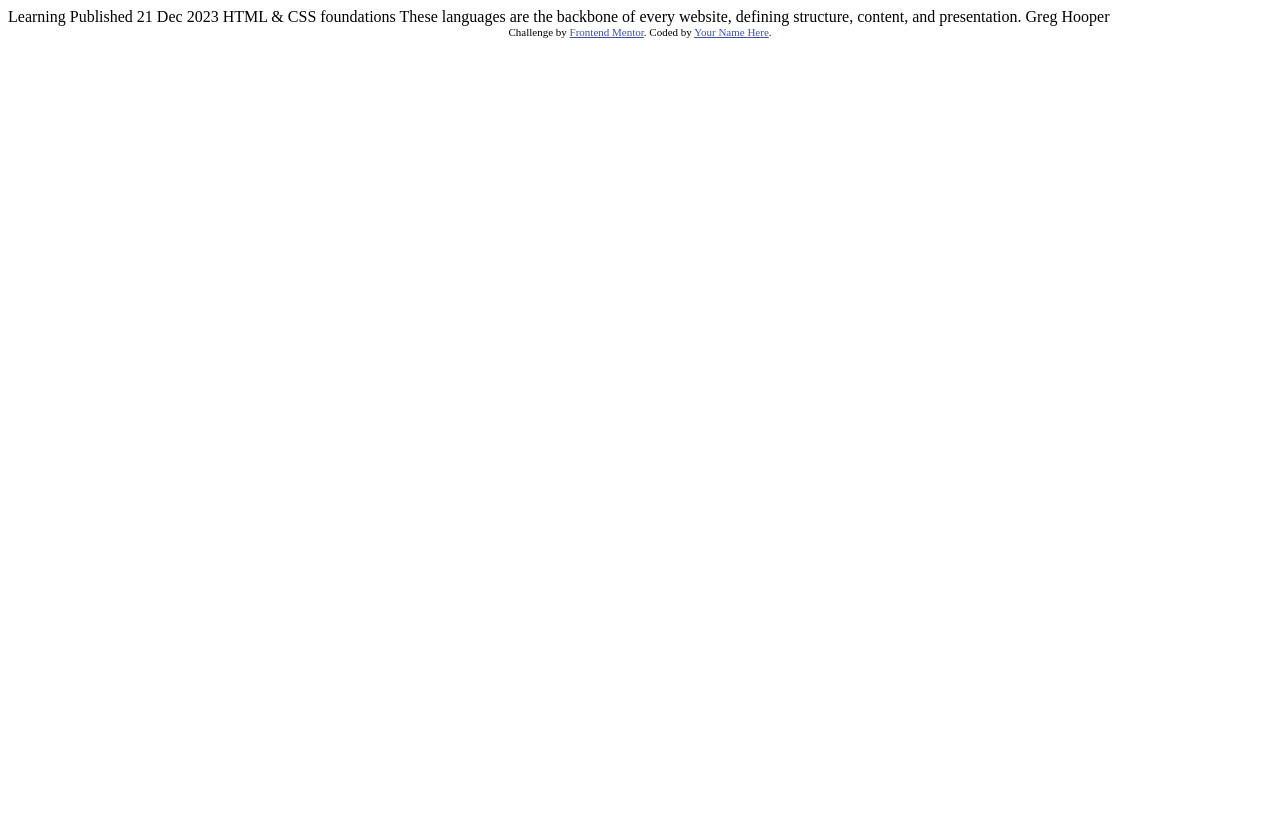
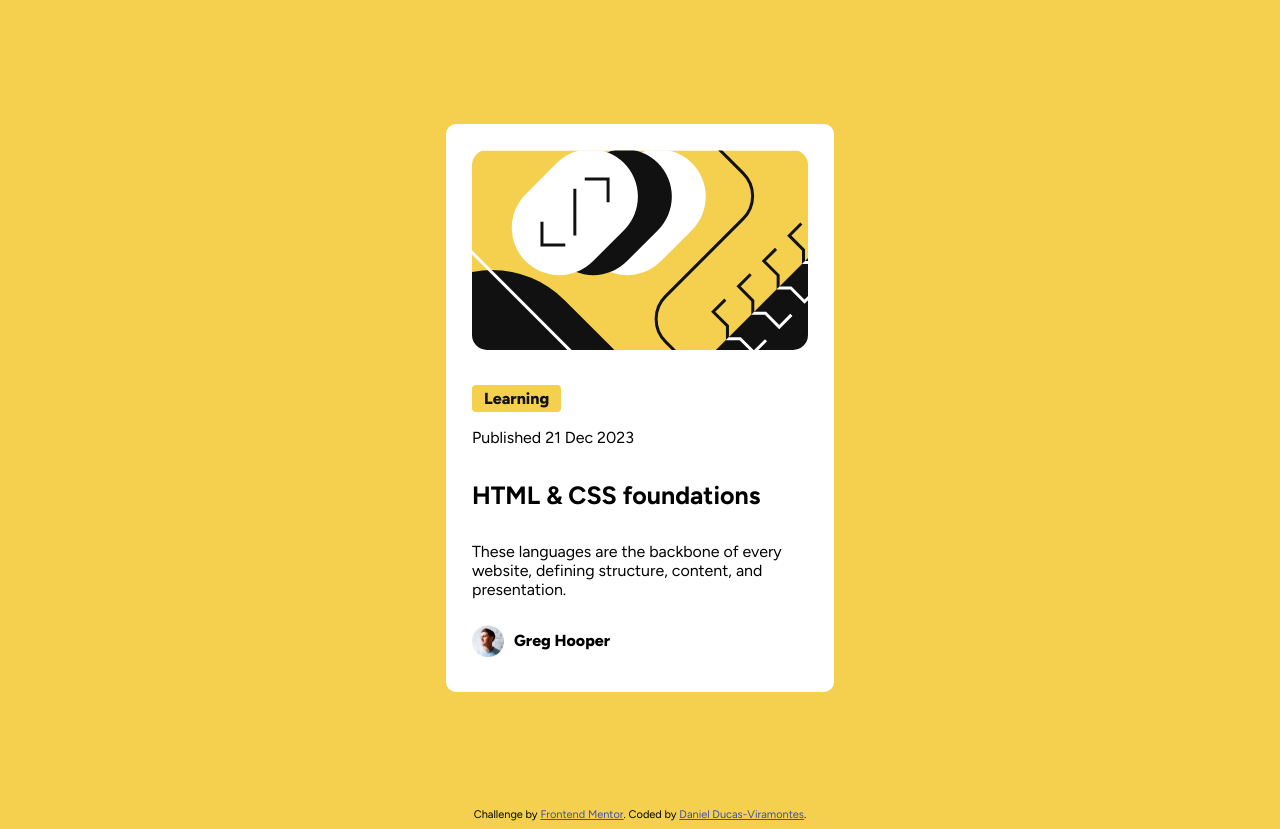
Before and after one commit to DanDucVira/Blog-preview-card-Challenge, a plain HTML site: page index.html in a window 1280 px wide. Before the commit the page ends 800 px from the top, so only its background shows below. Drawn offline with Linux system fonts and the light colour scheme.

Commit message:
Update 1

```diff
--- a/index.html
+++ b/index.html
@@ -1,32 +1,56 @@
 <!DOCTYPE html>
 <html lang="en">
   <head>
-  <meta charset="UTF-8">
-  <meta name="viewport" content="width=device-width, initial-scale=1.0"> <!-- displays site properly based on user's device -->
+    <meta charset="UTF-8" />
+    <meta name="viewport" content="width=device-width, initial-scale=1.0" />
+    <!-- displays site properly based on user's device -->
 
-  <link rel="icon" type="image/png" sizes="32x32" href="./assets/images/favicon-32x32.png">
-  <link rel="stylesheet" href="main.css">
+    <link
+      rel="icon"
+      type="image/png"
+      sizes="32x32"
+      href="./assets/images/favicon-32x32.png"
+    />
+    <link rel="stylesheet" href="main.css" />
+    <link rel="preconnect" href="https://fonts.googleapis.com" />
+    <link rel="preconnect" href="https://fonts.gstatic.com" crossorigin />
+    <link
+      href="https://fonts.googleapis.com/css2?family=Figtree:ital,wght@0,300..900;1,300..900&display=swap"
+      rel="stylesheet"
+    />
 
     <title>Frontend Mentor | Blog preview card</title>
 
     <!-- Feel free to remove these styles or customise in your own stylesheet 👍 -->
-
   </head>
   <body>
+    <main>
+      <div class="card-container">
+        <div class="img-container"></div>
+        <div class="content-container">
+          <span>Learning </span>
+          <p>Published 21 Dec 2023</p>
+          <h1>HTML & CSS foundations</h1>
+          <p>
+            These languages are the backbone of every website, defining structure, content, and
+            presentation.
+          </p>
+        </div>
 
-  Learning
+        <div class="footer-container">
+          <img src="./assets/images/image-avatar.webp" alt="" />
+          <p>Greg Hooper</p>
+        </div>
+      </div>
+    </main>
 
-  Published 21 Dec 2023
-
-  HTML & CSS foundations
-
-  These languages are the backbone of every website, defining structure, content, and presentation.
-
-  Greg Hooper
-
+    <footer>
       <div class="attribution">
-    Challenge by <a href="https://www.frontendmentor.io?ref=challenge" target="_blank">Frontend Mentor</a>.
-    Coded by <a href="#">Your Name Here</a>.
+        Challenge by
+        <a href="https://www.frontendmentor.io?ref=challenge" target="_blank"
+          >Frontend Mentor</a
+        >. Coded by <a href="#">Daniel Ducas-Viramontes</a>.
       </div>
+    </footer>
   </body>
 </html>
--- a/main.css
+++ b/main.css
@@ -1,2 +1,82 @@
-.attribution { font-size: 11px; text-align: center; }
-.attribution a { color: hsl(228, 45%, 44%); }
+.attribution {
+    font-size: 11px;
+    text-align: center;
+}
+
+.attribution a {
+    color: hsl(228, 45%, 44%);
+}
+
+body {
+    background-color: hsl(47, 88%, 63%);
+    font-family: "Figtree", sans-serif;
+    font-size: 16px;
+
+}
+
+main {
+    display: flex;
+    justify-content: center;
+    align-items: center;
+    height: 100vh;
+}
+
+span {
+    background: hsl(47, 88%, 63%);
+    color: hsl(0, 0%, 7%);
+    padding: 4px 12px;
+    border-radius: 4px;
+    font-weight: 800;
+}
+
+.card-container {
+    background-color: hsl(0, 0%, 100%);
+    max-width: 384px;
+    border: 2px solid #fff;
+    padding: 24px;
+    border-radius: 10px;
+
+
+}
+
+.img-container {
+    background: url("./assets/images/illustration-article.svg");
+    background-size: cover;
+    background-repeat: no-repeat;
+    max-width: 336px;
+    height: 200px;
+    margin: 0 auto;
+    border-radius: 15px;
+    margin-bottom: 35px;
+
+}
+
+.content-container {
+    display: flex;
+    flex-direction: column;
+    justify-content: center;
+    align-items: start;
+    max-width: 336px;
+
+}
+
+.content-container h1 {
+    font-size: 25px;
+}
+
+.footer-container {
+    display: flex;
+    flex-direction: row;
+    align-items: center;
+    max-width: 336px;
+    font-weight: 800;
+
+
+}
+
+.footer-container img {
+    width: 32px;
+    height: 32px;
+    padding-right: 10px;
+
+}
```
Lines whose indentation alone changed are shown as unchanged.
